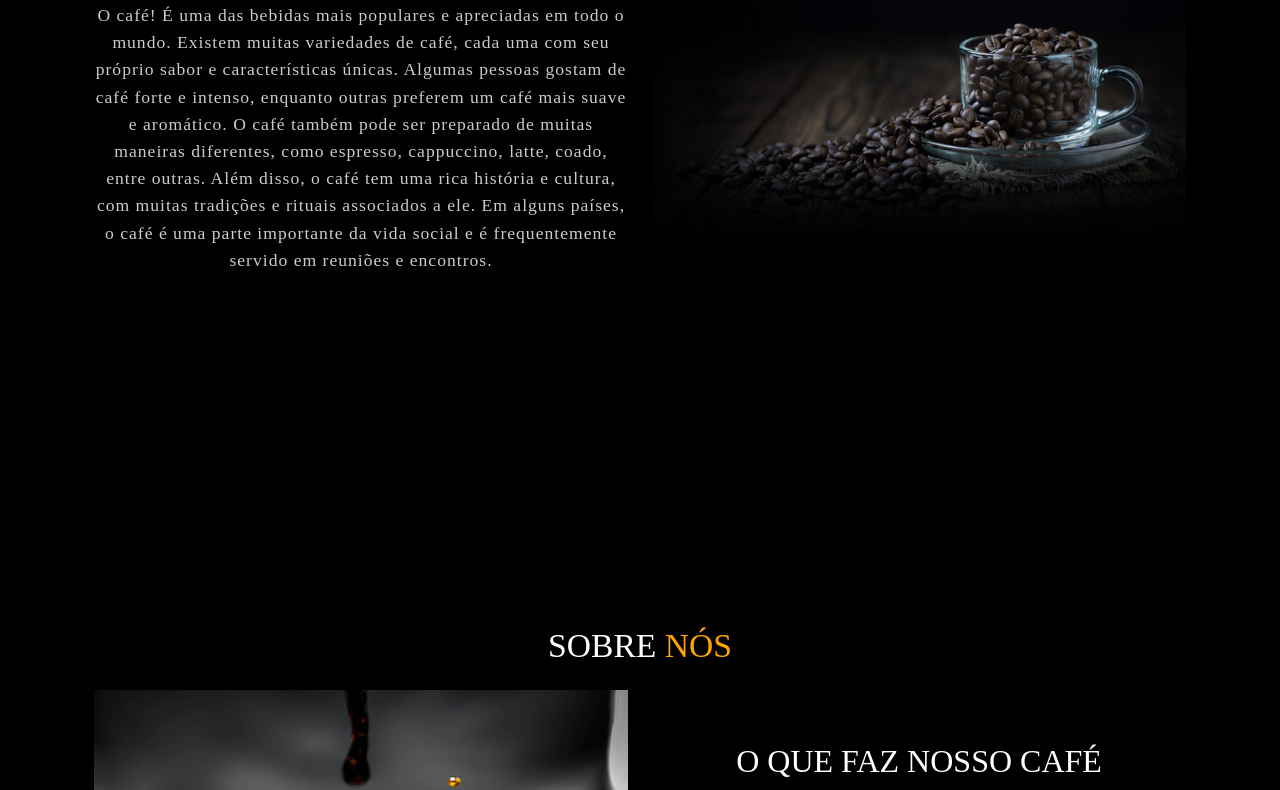
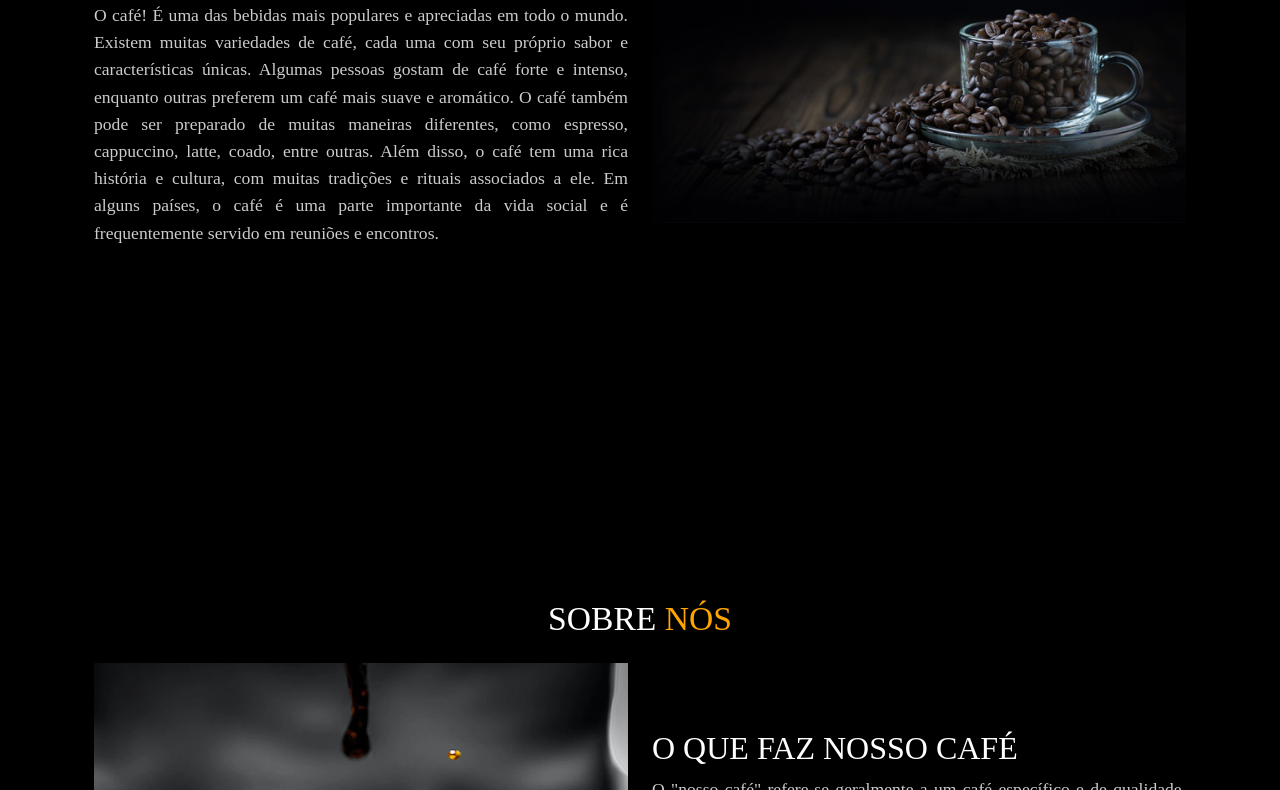
Before and after one commit to Alexdesenvolvedor-Front-End/Projeto-Cfateria, a plain HTML site: page index.html in a window 1280 px wide. Shown: the part 542-1332 px from the top of the page. Drawn offline with nearby package versions, Linux system fonts and the light colour scheme.

Commit message:
Texto corrigido com text-align:justify

```diff
--- a/CSS/style.css
+++ b/CSS/style.css
@@ -166,7 +166,7 @@ header {
     text-transform: uppercase;
     font-weight: 100;
     line-height: 40px;
-    text-align: center;
+
 }
 
 
@@ -176,11 +176,12 @@ header {
 
 .paragraf {
     color: #ccc;
-    letter-spacing: 1px;
+    /* letter-spacing: 1px; */
     font-weight: 100;
     font-size: 1.1rem;
     line-height: 1.7rem;
     text-align: center;
+    text-align: justify;
 
 
 }
```
